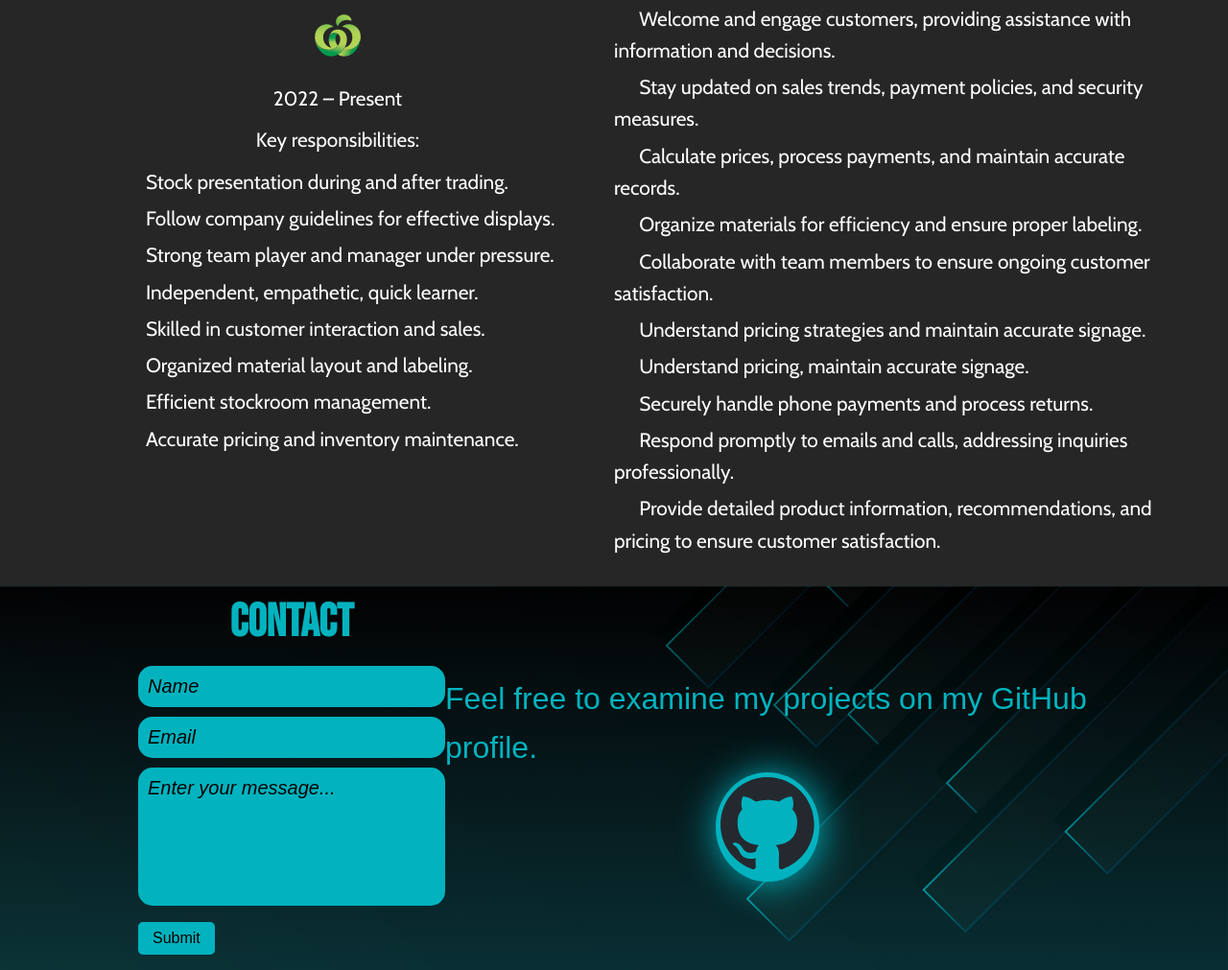
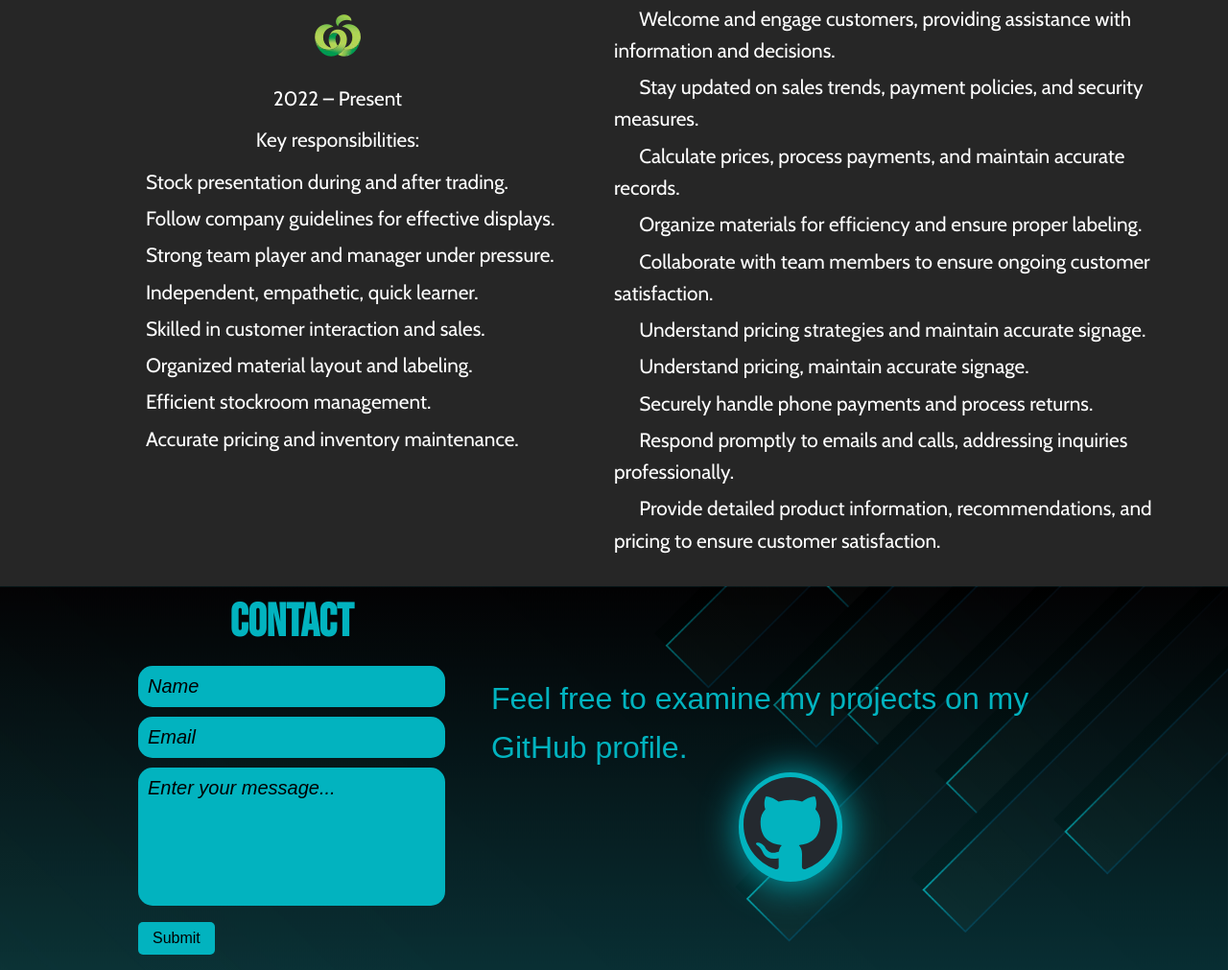
Before and after one commit to roshan333-svg/My_portfolio, a plain HTML site: page index.html in a window 1280 px wide. Shown: the part 2335-3346 px from the top of the page at 96% size. Drawn offline with nearby package versions, Linux system fonts and the light colour scheme; a web font is replaced by a local one.

Commit message:
gap in rem

```diff
--- a/css/style.css
+++ b/css/style.css
@@ -395,6 +395,7 @@ button:hover img {
     font-family: var(--main-font);
     color: var(--primary-color);
     padding: 0 9rem;
+    gap: 3rem;
 }
 .contact_me{
     display: flex;
```
